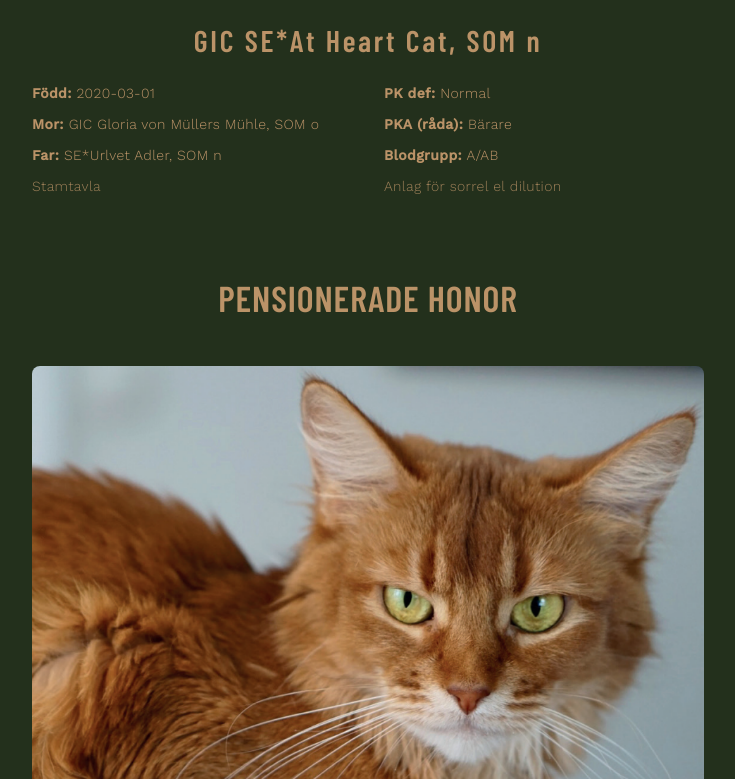
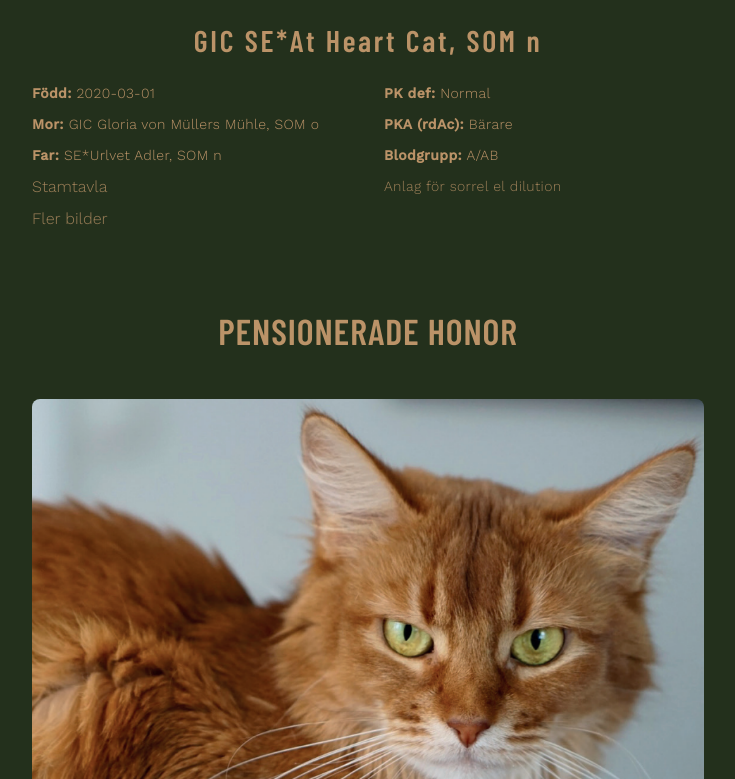
Before and after one commit to swartbergs/at-heart-somali, a React (Vite) app: page /avelshonor in a window 1280 px wide. Shown: the part 841-1620 px from the top of the page, without its empty margins (272-1007 px from the left). Built offline with nearby package versions, Linux system fonts and the light colour scheme; the HTML template or start-up script is replaced by a standard one.

Commit message:
Fix Avelshonor page text and functionality

```diff
--- a/src/pages/Avelshonor.tsx
+++ b/src/pages/Avelshonor.tsx
@@ -13,10 +13,12 @@ const Avelshonor = () => {
       mother: "GIC Gloria von Müllers Mühle, SOM o",
       father: "SE*Urlvet Adler, SOM n",
       stamtavla: "Stamtavla",
+      stamtavlaLink: "#",
       pkDef: "Normal",
       pkaRada: "Bärare",
       bloodType: "A/AB",
-      genes: "Anlag för sorrel el dilution"
+      genes: "Anlag för sorrel el dilution",
+      moreImagesLink: "#"
     }
   ];
 
@@ -29,10 +31,12 @@ const Avelshonor = () => {
       mother: "Foxgarden's Fatha Yar, SOM o",
       father: "Elsa von Müllers Mühle, SOM o",
       stamtavla: "Stamtavla",
+      stamtavlaLink: "#",
       pkDef: "Normal",
       pkaRada: "Normal",
       bloodType: "A/AB",
-      genes: "Mor bilder"
+      genes: "Mor bilder",
+      moreImagesLink: "#"
     }
   ];
 
@@ -65,7 +69,12 @@ const Avelshonor = () => {
           <p className="font-light">
             <span className="font-semibold">Far:</span> {cat.father}
           </p>
-          <p className="font-light text-brand-gold/80">{cat.stamtavla}</p>
+          <a href={cat.stamtavlaLink} className="font-light text-brand-gold/80 hover:text-brand-gold transition-colors block">
+            {cat.stamtavla}
+          </a>
+          <a href={cat.moreImagesLink} className="font-light text-brand-gold/80 hover:text-brand-gold transition-colors block">
+            Fler bilder
+          </a>
         </div>
 
         {/* Right Column */}
@@ -74,7 +83,7 @@ const Avelshonor = () => {
             <span className="font-semibold">PK def:</span> {cat.pkDef}
           </p>
           <p className="font-light">
-            <span className="font-semibold">PKA (råda):</span> {cat.pkaRada}
+            <span className="font-semibold">PKA (rdAc):</span> {cat.pkaRada}
           </p>
           <p className="font-light">
             <span className="font-semibold">Blodgrupp:</span> {cat.bloodType}
```
